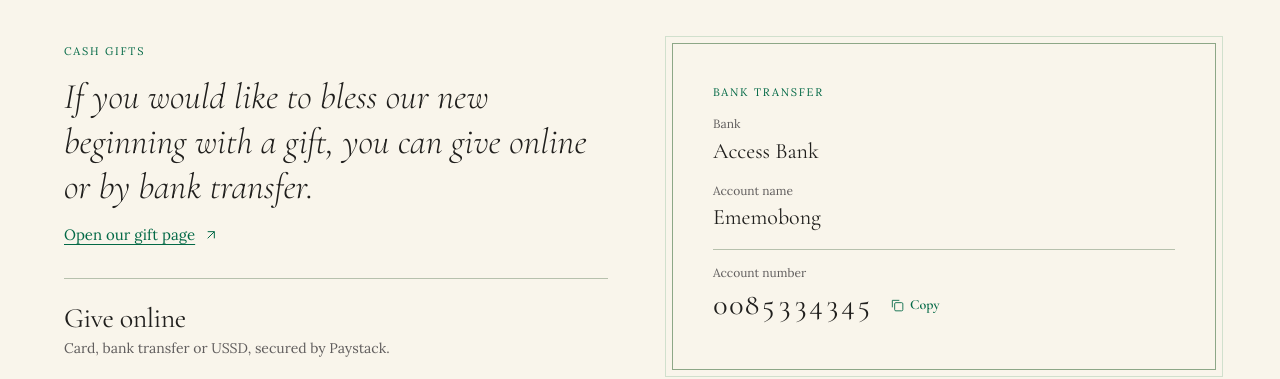
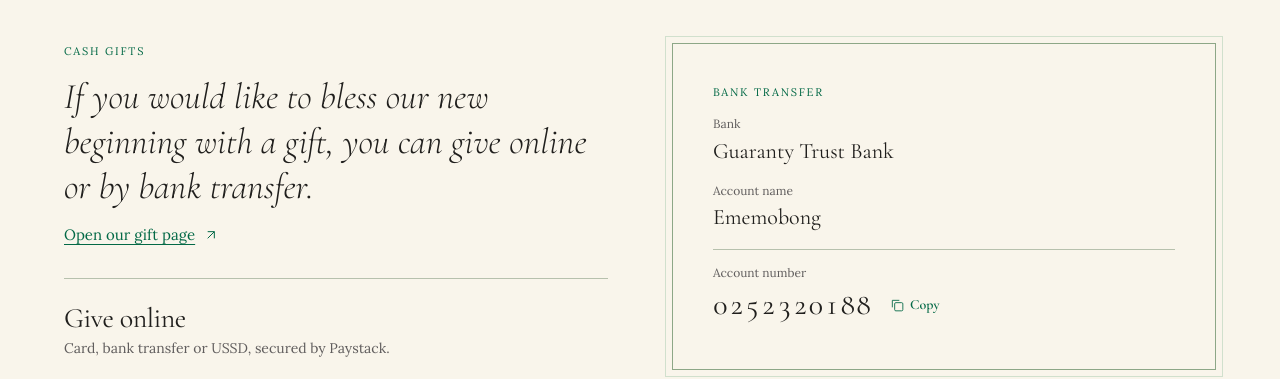
Before and after one commit to kingbary/wedding-website, a plain HTML site: page index.html in a window 1280 px wide. Shown: the part 3940-4319 px from the top of the page. Drawn offline with nearby package versions, Linux system fonts and the light colour scheme.

Commit message:
Update bank details on gift page

```diff
--- a/index.html
+++ b/index.html
@@ -292,7 +292,7 @@
           <div class="kicker">Bank transfer</div>
           <div>
             <div class="label">Bank</div>
-            <div class="value">Access Bank</div>
+            <div class="value">Guaranty Trust Bank</div>
           </div>
           <div>
             <div class="label">Account name</div>
@@ -301,7 +301,7 @@
           <div class="acct">
             <div class="label">Account number</div>
             <div class="acct-row">
-              <span class="acct-no" data-acct>0085334345</span>
+              <span class="acct-no" data-acct>0252320188</span>
               <button
                 type="button"
                 class="btn btn-ghost"
```
